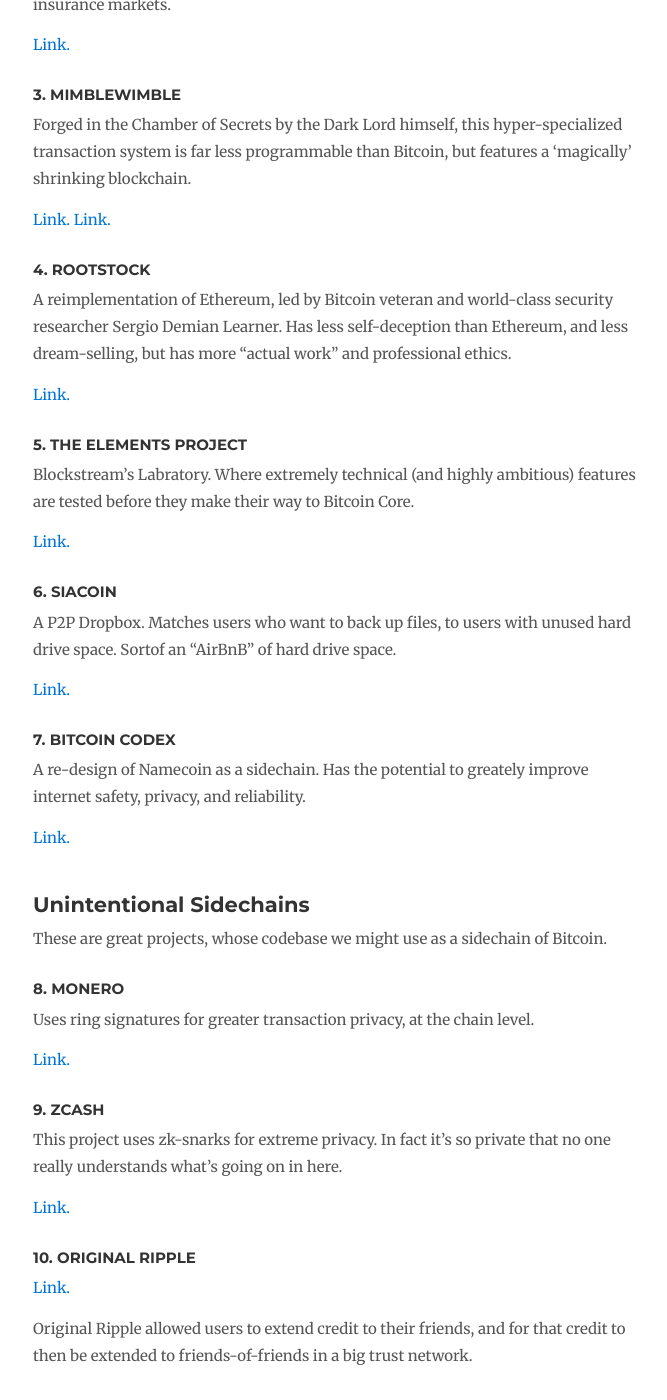
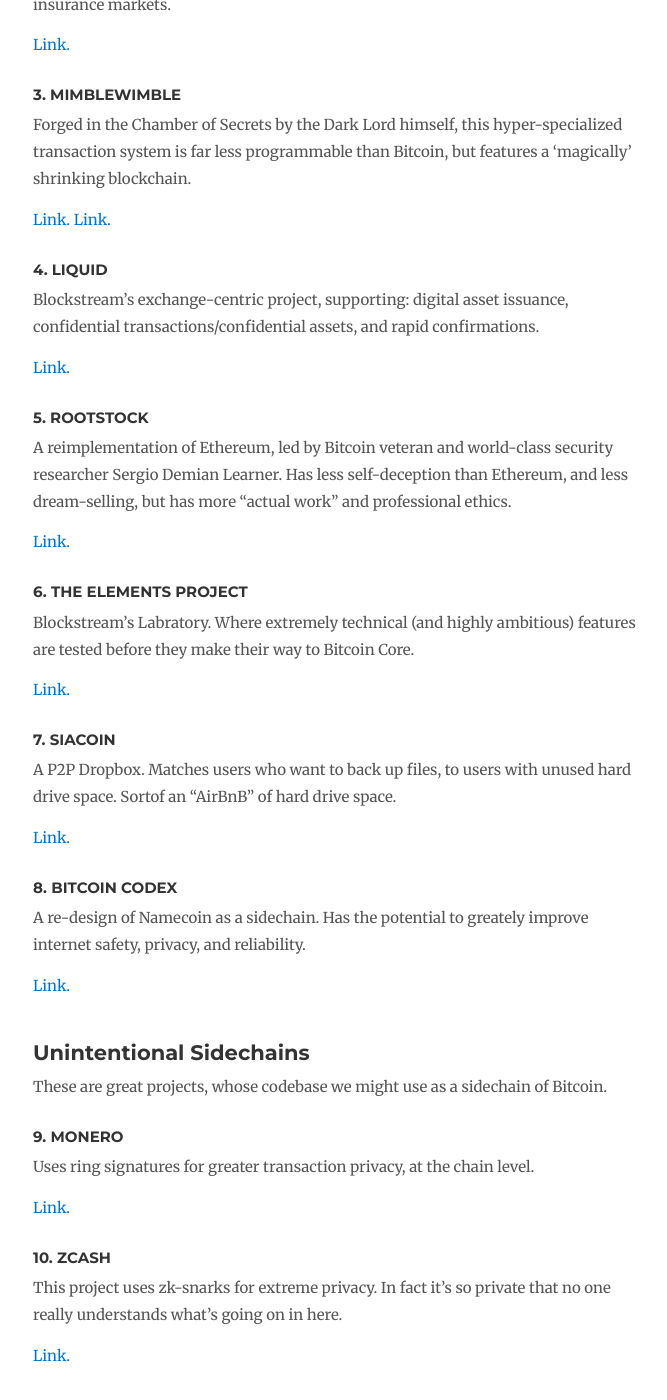
Before and after one commit to drivechain-project/drivechain.info, a Jekyll site: the page built from projects/index.md, in a window 1280 px wide and 1400 px high, scrolled down 674 px. Shown: the whole window, without its empty margins (137-804 px from the left). Built offline with Jekyll 4.4.1, drawn with Linux system fonts in a browser that asks for light colours; nearby versions of some CDN libraries; comment, search, counter and statistics services are not loaded; some of the changed text lies outside the part shown.

Commit message:
Add Liquid to the list of sidechains

```diff
--- a/projects/index.md
+++ b/projects/index.md
@@ -28,25 +28,31 @@
 [Link.](https://download.wpsoftware.net/bitcoin/wizardry/mimblewimble.txt)
 [Link.](https://github.com/ignopeverell/grin)
 
-### 4. Rootstock
+### 4. Liquid
+
+Blockstream's exchange-centric project, supporting: digital asset issuance, confidential transactions/confidential assets, and rapid confirmations.
+
+[Link.](https://elementsproject.org/)
+
+### 5. Rootstock
 
 A reimplementation of Ethereum, led by Bitcoin veteran and world-class security researcher Sergio Demian Learner. Has less self-deception than Ethereum, and less dream-selling, but has more "actual work" and professional ethics.
 
 [Link.](http://www.rsk.co/)
 
-### 5. The Elements Project
+### 6. The Elements Project
 
 Blockstream's Labratory. Where extremely technical (and highly ambitious) features are tested before they make their way to Bitcoin Core.
 
 [Link.](https://elementsproject.org/)
 
-### 6. SiaCoin
+### 7. SiaCoin
 
 A P2P Dropbox. Matches users who want to back up files, to users with unused hard drive space. Sortof an "AirBnB" of hard drive space.
 
 [Link.](https://sia.tech/)
 
-### 7. Bitcoin Codex
+### 8. Bitcoin Codex
 
 A re-design of Namecoin as a sidechain. Has the potential to greately improve internet safety, privacy, and reliability.
 
```
Also changed, not shown: other parts of projects/index.md (+6 -6 lines).
